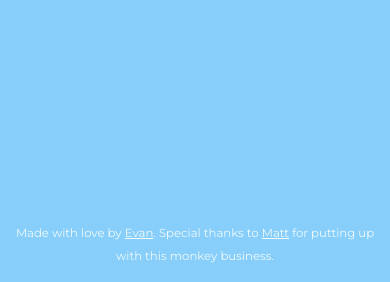
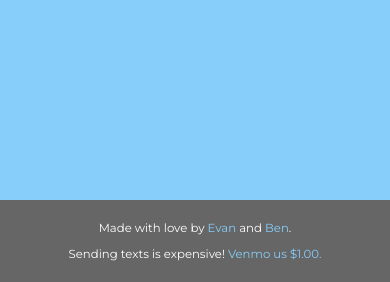
Before and after one commit to evantarrh/mattsucks, a Flask app: page /create in a window 390 px wide. Shown: the part 562-844 px from the top of the page. Run offline with Flask 2, Linux system fonts and the light colour scheme.

Commit message:
updated footer, integrated venmo, better responsiveness

```diff
--- a/main.py
+++ b/main.py
@@ -16,7 +16,7 @@ app.secret_key = config.secret_key
 
 def getColor():
 	# ye olde arbitrarily selected list o' colors
-	colors = ["#fcbb85", "#fc8b7c", "#87cefa", "#5bbc74", "#8bbc55", "#c9ad7a", "#5f96e8", "#6bd2ff", "#52d1ac", "#e88d5d", "#b59ede", "#a2dec5", "#a4cbca"]
+	colors = ["#fcbb85", "#fc8b7c", "#87cefa", "#5bbc74", "#8bbc55", "#c9ad7a", "#5f96e8", "#6bd2ff", "#52d1ac", "#e88d5d", "#b59ede", "#a2dec5", "#a4cbca", "#fca96a"]
 	return random.choice(colors)
 
 @app.route('/')
--- a/static/css/app.css
+++ b/static/css/app.css
@@ -60,7 +60,7 @@ html, body {
 	text-align: center;
 	text-rendering: optimizeLegibility;
 	margin: 0;
-	padding: 0;
+	padding: 0 20px;
 	-webkit-appearance: none;
 }
 
@@ -107,7 +107,7 @@ button:hover {
 	font-family: Merriweather, serif;
 	font-weight: 400;
 	font-size: 1.2rem;
-	line-height: 1.5rem;
+	line-height: 1.8rem;
 	color: #666; /* ▐  ⊙ ▃ ⊙ ▐ */
 }
 
@@ -221,24 +221,41 @@ input[type=text], input[type=submit] {
 footer {
 	position: absolute;
 	font-size: 0.9rem;
-	color: #f0fafa;
+	color: #fff;
+	background-color: #666;
 	text-decoration: none;
-	bottom: 7px;
 	left: 0;
 	right: 0;
+	bottom: 0;
 	text-align: center;
-	padding: 0 1rem 0.5rem;
 	font-family: Montserrat;
-	line-height: 1.8rem;
+	line-height: 5rem;
 }
 
-footer > a {
-	color: #f0fafa;
+footer > span {
+	display: inline-block;
+}
+
+footer > span > a {
+	color: #87cefa; /* default blue */
+	text-decoration: none;
+	transition: 0.2s ease all;
+}
+
+.footer-left {
+	float: left;
+	padding-left: 10%;
+}
+
+.footer-right {
+	float: right;
+	padding-right: 10%;
 }
 
 @media only screen and (max-width: 800px) {
-	html {
+	html, body {
 		font-size: 14px;
+		padding: 0 10px;
 	}
 	h1 {
 		font-size: 6rem;
@@ -247,12 +264,23 @@ footer > a {
 	#testimonial {
 		font-size: 1.1rem;
 	}
+	footer {
+		padding: 15px 0;
+		text-align: center;
+	}
+	footer > span {
+		display: block;
+		line-height: 2rem;
+	}
+	.footer-left, .footer-right {
+		float: none;
+		padding: 0;
+	}
 }
 
 @media only screen and (max-width: 640px) {
-	html {
+	html, body {
 		font-size: 13px;
-		padding: 0 2rem;
 	}
 	h1 {
 		font-size: 5rem;
--- a/templates/foundation.html
+++ b/templates/foundation.html
@@ -20,6 +20,14 @@
 	<body>
  		{% block body %}{% endblock %}
 
- 		<footer>Made with love by <a href="http://evantarrh.com">Evan</a>. Special thanks to <a href="http://twitter.com/matthew_pic">Matt</a> for putting up with this monkey business.</footer>
+ 		<footer>
+ 			<span class="footer-left">
+ 				Made with love by <a href="http://evantarrh.com">Evan</a> and <a href="http://benie.me">Ben</a>.
+ 			</span>
+ 			<span class="footer-right">
+ 				Sending texts is expensive!
+ 				<a href="https://venmo.com/?txn=pay&recipients=evantarrh&amount=1.00&note=Telling%20my%20friend%20they%20suck.&audience=private">Venmo us $1.00.</a>
+ 			</span>
+ 		</footer>
 	</body>
 </html>
```
Also changed, not shown: static/js/main.js (+9 -3 lines).
